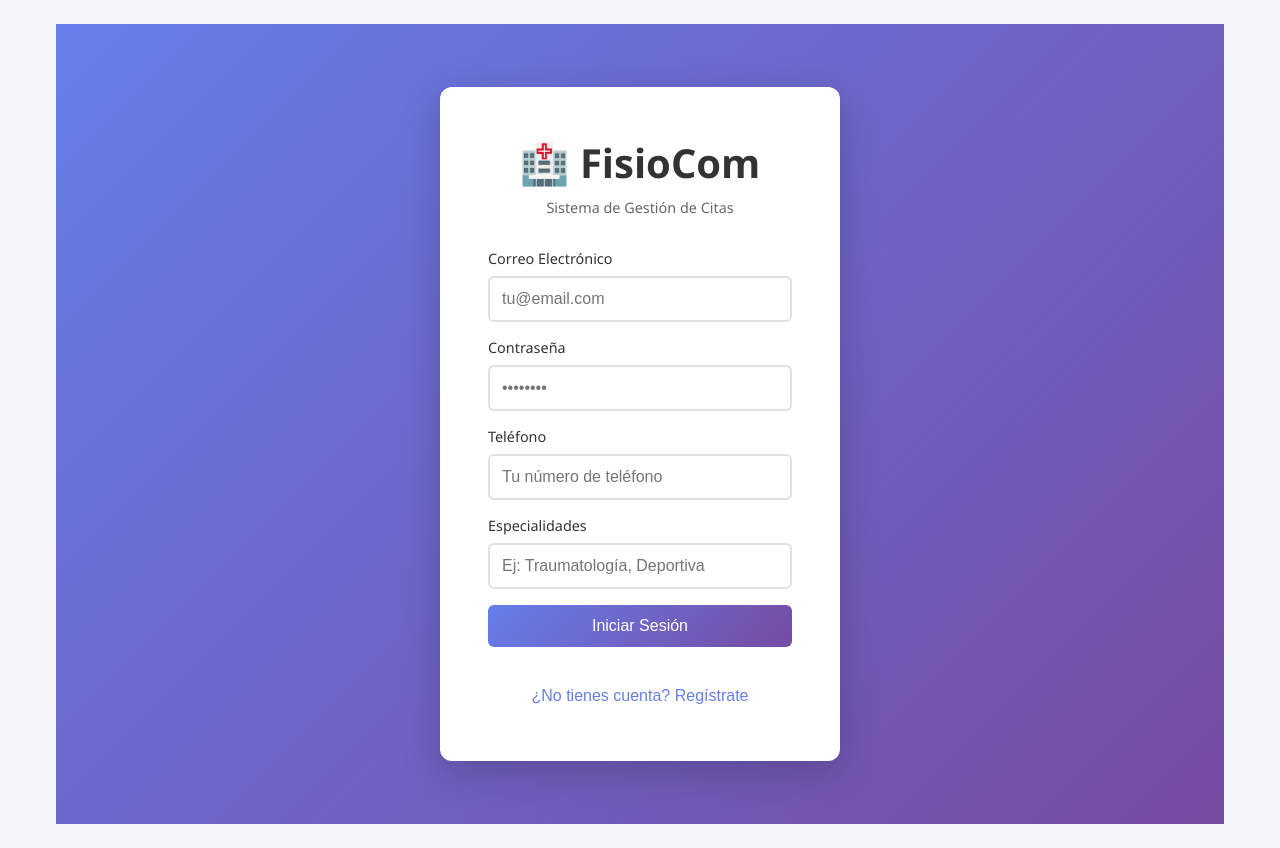
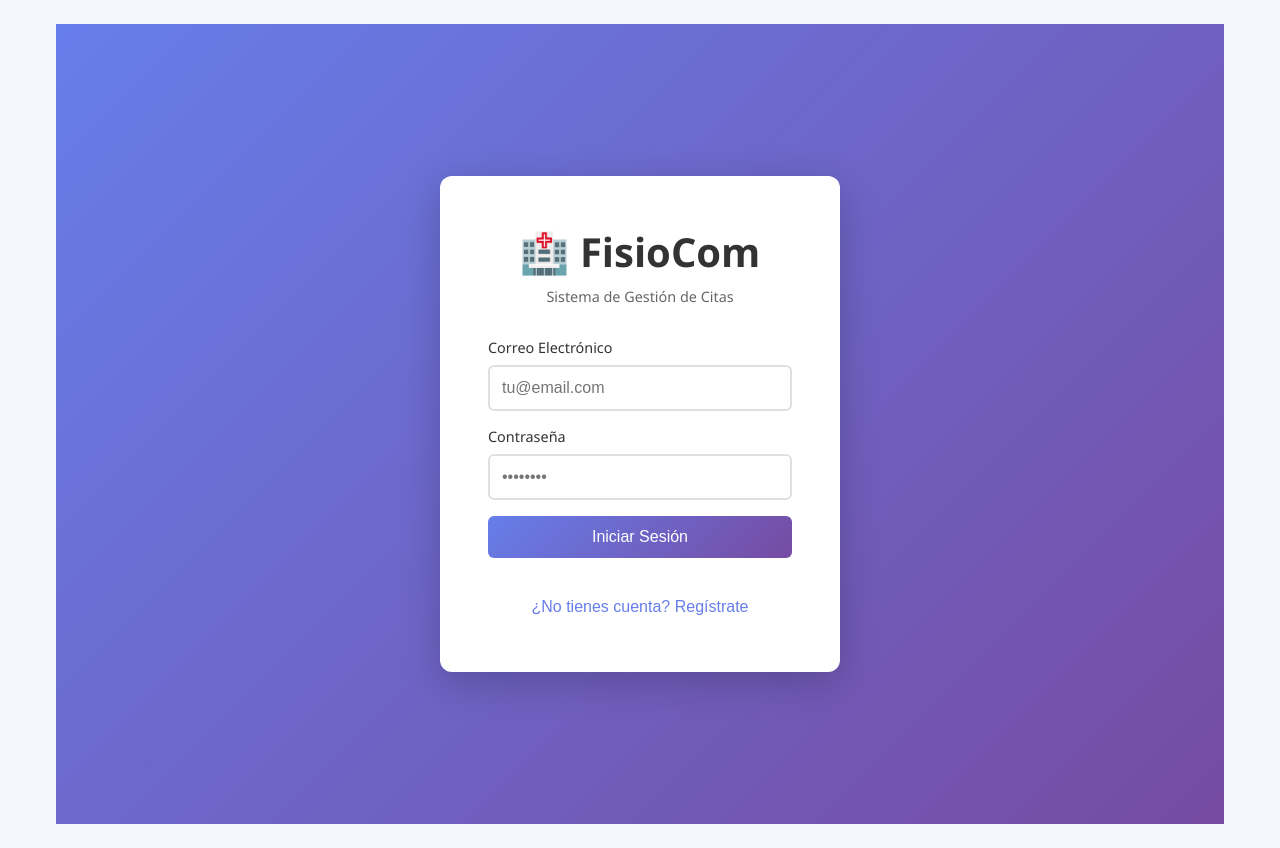
Before and after one commit to rubenugal92/FisioCom-front, a Vue app: page /login in a window 1280 px wide. Built offline with nearby package versions, Linux system fonts and the light colour scheme; no server answers.

Commit message:
add if register

```diff
--- a/src/components/Login.vue
+++ b/src/components/Login.vue
@@ -35,7 +35,7 @@
           />
         </div>
 
-        <div class="form-group">
+        <div v-if="isRegister" class="form-group">
           <label>Teléfono</label>
           <input
             v-model="form.phone"
@@ -45,7 +45,7 @@
           />
         </div>
 
-          <div class="form-group">
+          <div v-if="isRegister" class="form-group">
         <label>Especialidades</label>
         <input
           v-model="form.specialties"
```
